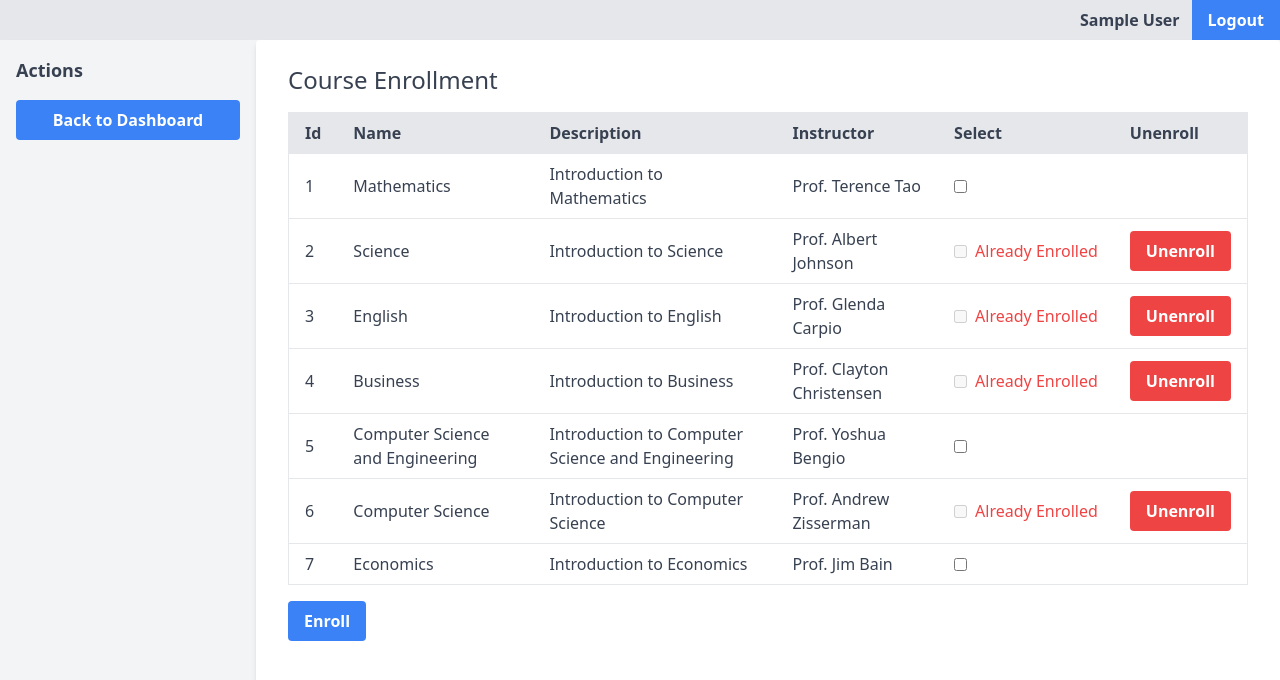
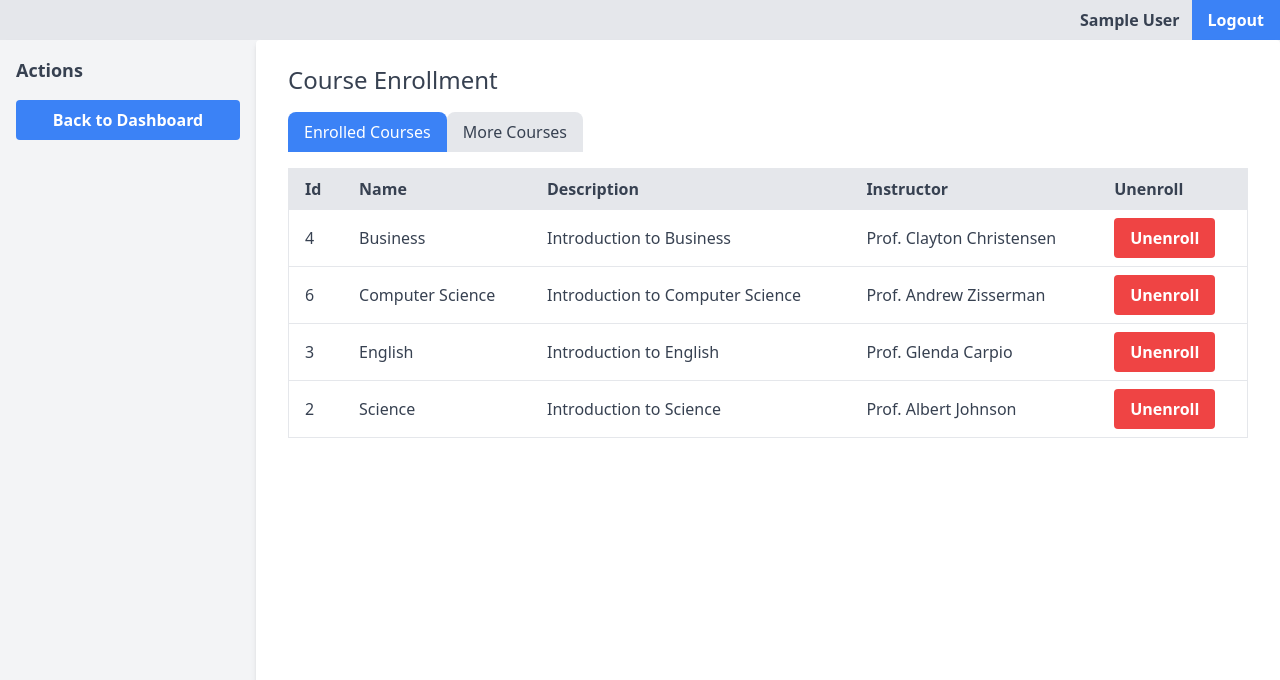
Before and after one commit to ishmam00/report-card-app, a Next.js app: page /CourseEnrollment in a window 1280 px wide. Shown: the top 680 px of the page. Built offline with nearby package versions, Linux system fonts and the light colour scheme; sample sign-in values are in the browser's storage.

Commit message:
Made two separate tabs for 'Enrolled Courses' and 'More Courses'

```diff
--- a/pages/CourseEnrollment.tsx
+++ b/pages/CourseEnrollment.tsx
@@ -17,6 +17,9 @@ const CourseEnrollment: React.FC = () => {
   const [selectedCourses, setSelectedCourses] = useState<Course[]>([]);
   const [enrolledCourses, setEnrolledCourses] = useState<Course[]>([]);
   const [user] = useCurrentUser();
+  const [activeTab, setActiveTab] = useState<'enrolled' | 'available'>(
+    'enrolled'
+  );
 
   useEffect(() => {
     if (user) {
@@ -129,9 +132,31 @@ const CourseEnrollment: React.FC = () => {
         </div>
 
         <div className="flex-1 justify-center items-center">
-          <form className="bg-white shadow-md rounded px-8 pt-6 pb-8 mb-4 h-full w-full">
+          <div className="bg-white shadow-md rounded px-8 pt-6 pb-8 mb-4 h-full w-full">
             <h2 className="text-2xl mb-4 text-gray-700">Course Enrollment</h2>
             <div className="mb-4">
+              <div className="flex mb-4">
+                <button
+                  className={`px-4 py-2 rounded-t-lg ${
+                    activeTab === 'enrolled'
+                      ? 'bg-blue-500 text-white'
+                      : 'bg-gray-200 text-gray-700'
+                  }`}
+                  onClick={() => setActiveTab('enrolled')}
+                >
+                  Enrolled Courses
+                </button>
+                <button
+                  className={`px-4 py-2 rounded-t-lg ${
+                    activeTab === 'available'
+                      ? 'bg-blue-500 text-white'
+                      : 'bg-gray-200 text-gray-700'
+                  }`}
+                  onClick={() => setActiveTab('available')}
+                >
+                  More Courses
+                </button>
+              </div>
               <div className="overflow-x-auto">
                 <table className="min-w-full bg-white border">
                   <thead>
@@ -148,10 +173,12 @@ const CourseEnrollment: React.FC = () => {
                       <th className="py-2 px-4 bg-gray-200 border-b text-left text-gray-700">
                         Instructor
                       </th>
+                      {activeTab === 'available' && (
                         <th className="py-2 px-4 bg-gray-200 border-b text-left text-gray-700">
                           Select
                         </th>
-                      {enrolledCourses.length > 0 && (
+                      )}
+                      {activeTab === 'enrolled' && (
                         <th className="py-2 px-4 bg-gray-200 border-b text-left text-gray-700">
                           Unenroll
                         </th>
@@ -159,7 +186,42 @@ const CourseEnrollment: React.FC = () => {
                     </tr>
                   </thead>
                   <tbody>
-                    {courses.map((course) => (
+                    {activeTab === 'enrolled' &&
+                      enrolledCourses.map((course) => (
+                        <tr key={course.id} className="cursor-pointer">
+                          <td className="py-2 px-4 border-b text-gray-700">
+                            {course.id}
+                          </td>
+                          <td className="py-2 px-4 border-b text-gray-700">
+                            {course.name}
+                          </td>
+                          <td className="py-2 px-4 border-b text-gray-700">
+                            {course.description}
+                          </td>
+                          <td className="py-2 px-4 border-b text-gray-700">
+                            {course.instructor}
+                          </td>
+                          <td className="py-2 px-4 border-b text-gray-700">
+                            <button
+                              className="bg-red-500 hover:bg-red-700 text-white font-semibold py-2 px-4 rounded focus:outline-none focus:shadow-outline"
+                              type="button"
+                              onClick={() => handleUnenroll(course.name)}
+                            >
+                              Unenroll
+                            </button>
+                          </td>
+                        </tr>
+                      ))}
+                    {activeTab === 'available' &&
+                      courses
+                        .filter(
+                          (course) =>
+                            !enrolledCourses.some(
+                              (enrolledCourse) =>
+                                enrolledCourse.name === course.name
+                            )
+                        )
+                        .map((course) => (
                           <tr key={course.id} className="cursor-pointer">
                             <td className="py-2 px-4 border-b text-gray-700">
                               {course.id}
@@ -177,47 +239,20 @@ const CourseEnrollment: React.FC = () => {
                               <div className="flex items-center">
                                 <input
                                   type="checkbox"
-                              disabled={enrolledCourses.some(
-                                (enrolledCourse) =>
-                                  enrolledCourse.name === course.name
-                              )}
                                   checked={selectedCourses.some(
                                     (oldCourse) => oldCourse.id === course.id
                                   )}
                                   onChange={() => handleCourseSelection(course)}
                                 />
-                            {enrolledCourses.some(
-                              (enrolledCourse) =>
-                                enrolledCourse.name === course.name
-                            ) && (
-                              <span className="text-red-500 ml-2 whitespace-nowrap">
-                                Already Enrolled
-                              </span>
-                            )}
                               </div>
                             </td>
-                        {enrolledCourses.length > 0 && (
-                          <td className="py-2 px-4 border-b text-gray-700">
-                            {enrolledCourses.some(
-                              (enrolledCourse) =>
-                                enrolledCourse.name === course.name
-                            ) && (
-                              <button
-                                className="bg-red-500 hover:bg-red-700 text-white font-semibold py-2 px-4 rounded focus:outline-none focus:shadow-outline"
-                                type="button"
-                                onClick={() => handleUnenroll(course.name)}
-                              >
-                                Unenroll
-                              </button>
-                            )}
-                          </td>
-                        )}
                           </tr>
                         ))}
                   </tbody>
                 </table>
               </div>
             </div>
+            {activeTab === 'available' && (
               <div className="flex items-center justify-between">
                 <button
                   className="bg-blue-500 hover:bg-blue-700 text-white font-semibold py-2 px-4 rounded focus:outline-none focus:shadow-outline"
@@ -227,7 +262,8 @@ const CourseEnrollment: React.FC = () => {
                   Enroll
                 </button>
               </div>
-          </form>
+            )}
+          </div>
         </div>
       </div>
     </PrivateRouter>
```
Lines whose indentation alone changed are shown as unchanged.
